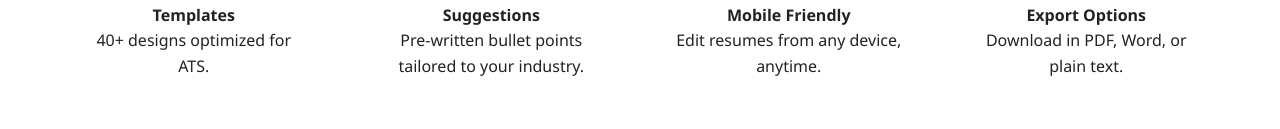
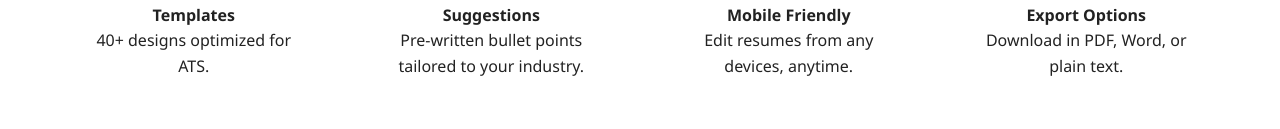
Before and after one commit to sivamani242004/ResumeBuilder, a website: page public/home.html in a window 1280 px wide. Shown: the part 726-855 px from the top of the page. Drawn offline with nearby package versions, Linux system fonts and the light colour scheme.

```diff
--- a/public/home.html
+++ b/public/home.html
@@ -362,7 +362,7 @@
           <div class="feature">
             <i class="bi bi-phone-fill"></i>
             <h4>Mobile Friendly</h4>
-            <p>Edit resumes from any device, anytime.</p>
+            <p>Edit resumes from any devices, anytime.</p>
           </div>
           <div class="feature">
             <i class="bi bi-file-earmark-arrow-down-fill"></i>
```
